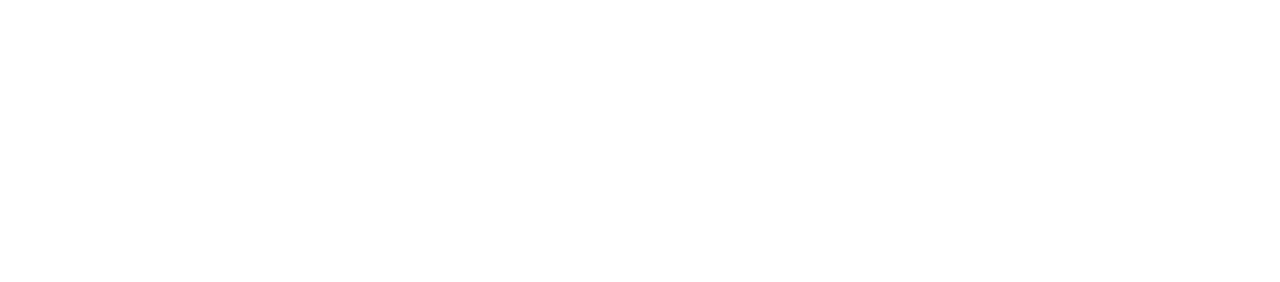
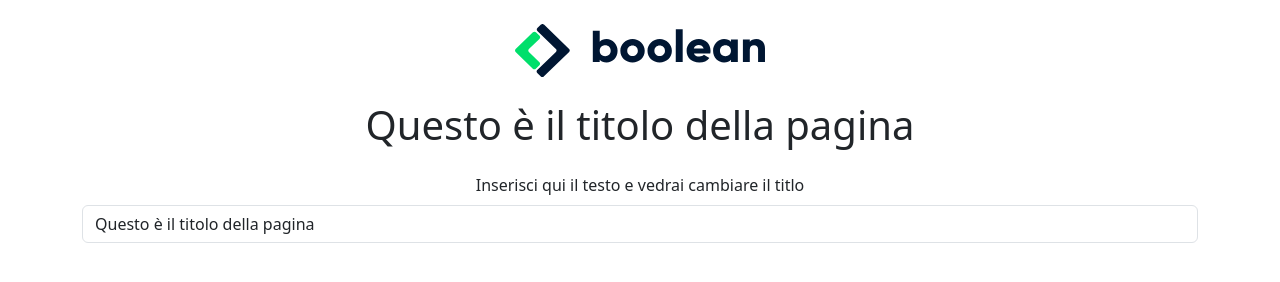
Before and after one commit to MattiaVolonterio/vue-hello, a plain HTML site: page index.html in a window 1280 px wide. Drawn offline with nearby package versions, Linux system fonts and the light colour scheme.

Commit message:
feat: add title and image src via VUE

```diff
--- a/css/style.css
+++ b/css/style.css
@@ -0,0 +1,5 @@
+.container > img {
+  margin-top: 1.5rem;
+
+  width: 250px;
+}
--- a/index.html
+++ b/index.html
@@ -33,6 +33,23 @@
 
   <body>
     <!-- app container declaration -->
-    <div id="app"></div>
+    <div id="app">
+      <div class="container d-flex flex-column align-items-center">
+        <img :src="titleInfo.titleImgSrc" alt="Boolean logo" />
+        <h1 class="my-4">{{ titleInfo.pageTitle }}</h1>
+
+        <!-- input collegato al titolo per modificare il testo -->
+        <label for="input-text" class="form-label"
+          >Inserisci qui il testo e vedrai cambiare il titlo</label
+        >
+        <input
+          type="text"
+          name="inputText"
+          id="input-text"
+          class="form-control"
+          v-model="titleInfo.pageTitle"
+        />
+      </div>
+    </div>
   </body>
 </html>
--- a/js/main.js
+++ b/js/main.js
@@ -2,6 +2,11 @@ const { createApp } = Vue;
 
 createApp({
   data() {
-    return {};
+    return {
+      titleInfo: {
+        pageTitle: "Questo è il titolo della pagina",
+        titleImgSrc: "./img/logo.svg",
+      },
+    };
   },
 }).mount("#app");
```
Also changed, not shown: img/logo.svg (added).
